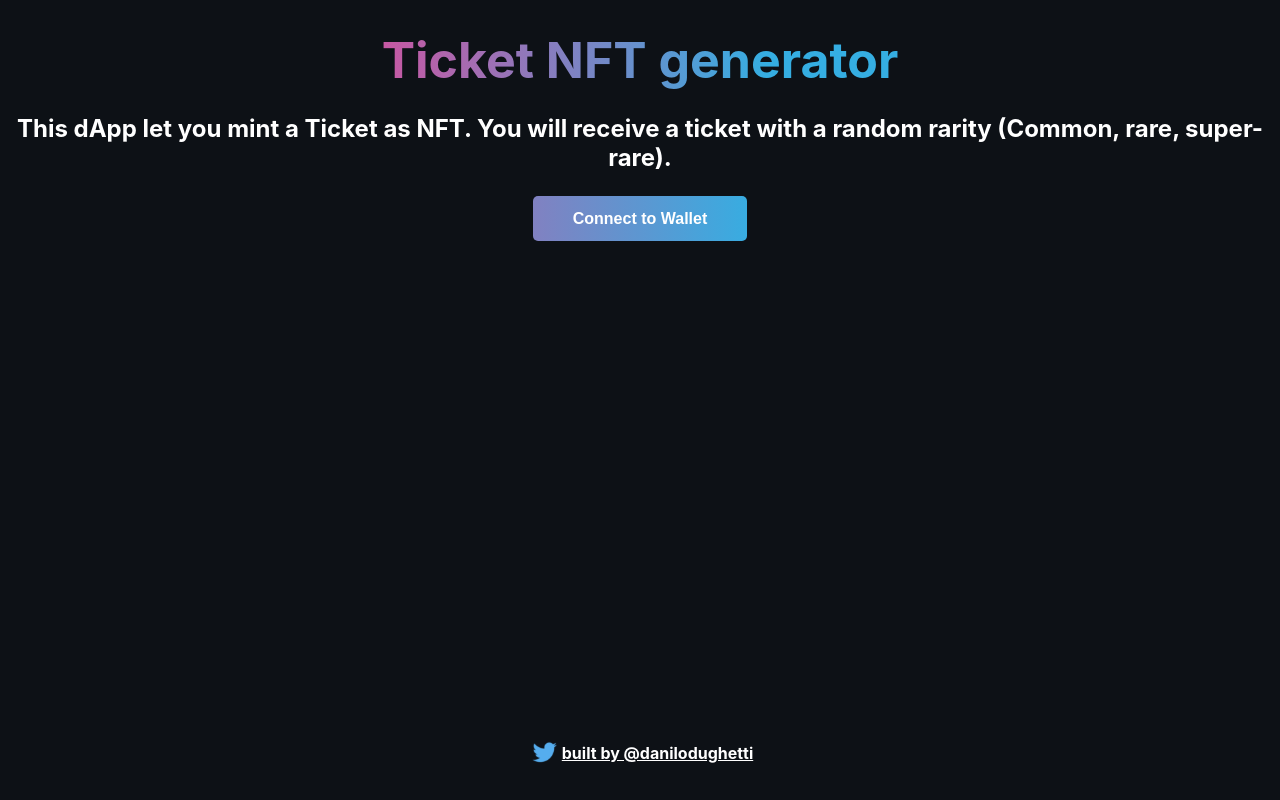
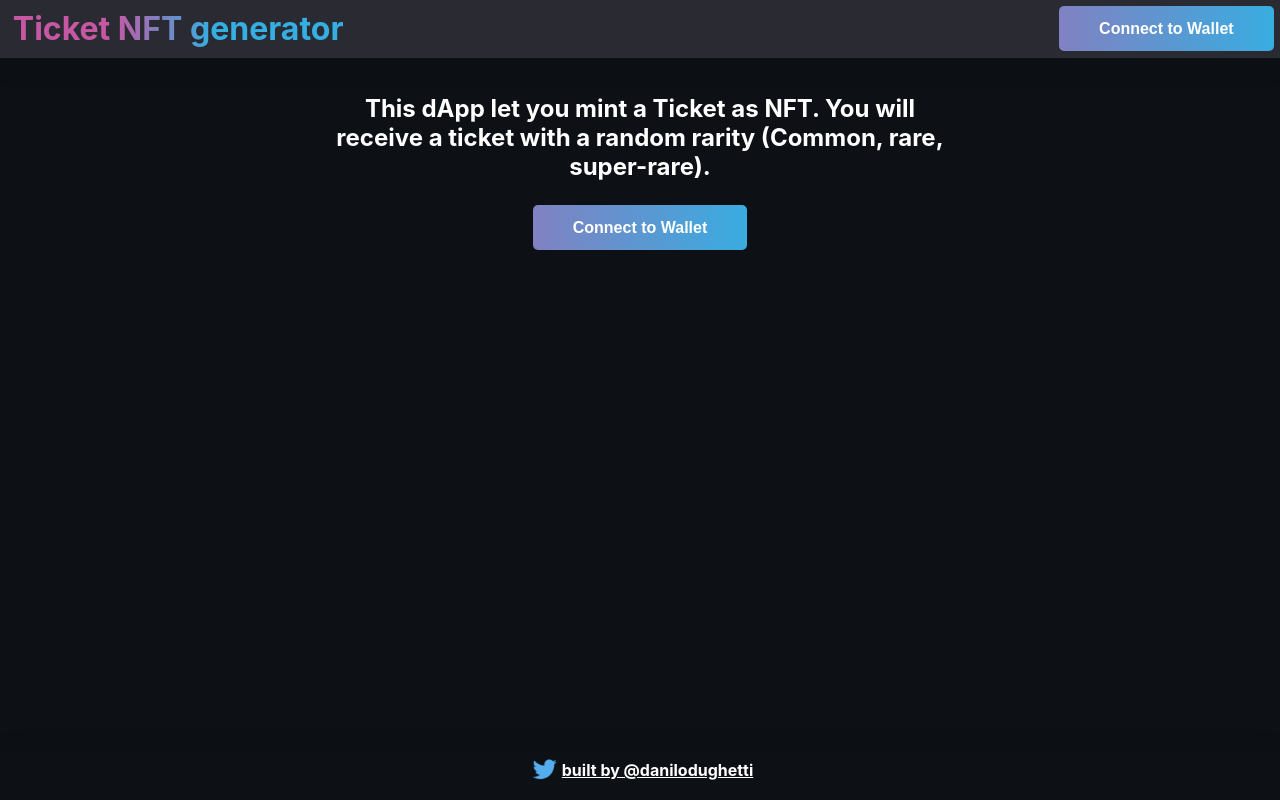
Before and after one commit to DaniloDughetti/ticket-nfts-fe, a React (Vite) app: page / in a window 1280 px wide. Built offline with nearby package versions, Linux system fonts and the light colour scheme.

Commit message:
CSS improvements

```diff
--- a/src/App.jsx
+++ b/src/App.jsx
@@ -59,8 +59,6 @@ const App = () => {
     console.log(baseUrl);
     axios.get(baseUrl)
       .then(response => {
-        console.log("________________________");
-        console.log(response);
         if (response !== null && response !== undefined) {
 
           for (let i = 0; i < response.data.result.length; i++) {
@@ -102,8 +100,6 @@ const App = () => {
                         _token.tokenId = tokenIds[i];
                         _tokenList.push(_token);
                       }
-                      console.log(_tokenList);
-                      console.log("*************************");
                       setTokenList(_tokenList);
                       setIsTokensLoading(false);
                     }).catch(error => console.log(error));
@@ -285,12 +281,32 @@ const App = () => {
     getTokensSupplyStatus();
   }, []);
 
+  const getCurrentAccountCropped = (account) => {
+
+    return account.substring(0, 3) + "..." + account.substring(account.length - 3, account.length);
+  }
+
   return (
     <div className="App">
+      <div className="navbar">
+        <p className="header gradient-text">Ticket NFT generator</p>
+        {currentAccount === '' ? (
+          renderNotConnectedContainer()
+        ) : (
+            <div>
+              <button
+                disabled="true"
+                className="cta-button connect-wallet-button"
+              >
+                {getCurrentAccountCropped(currentAccount)}
+              </button>
+            </div>
+          )}
+      </div>
       <div className="container">
         <div className="header-container">
-          <p className="header gradient-text">Ticket NFT generator</p>
-          <p className="sub-text">
+
+          <p className="sub-text disclaimer">
             This dApp let you mint a Ticket as NFT. You will receive a ticket
             with a random rarity (Common, rare, super-rare).
           </p>
--- a/src/styles/App.css
+++ b/src/styles/App.css
@@ -27,6 +27,9 @@
   font-size: 150%;
   font-weight: bold;
   color: white;
+  padding-left: 25%;
+  padding-right: 25%;
+  margin-top: 5%;
 }
 
 .gradient-text {
@@ -76,7 +79,12 @@
   display: flex;
   justify-content: center;
   align-items: center;
-  padding-bottom: 30px;
+  padding-bottom: 1%;
+  box-shadow: 0 4px 30px rgba(0, 0, 0, 0.1);
+  backdrop-filter: blur(7.6px);
+  position: fixed;
+  bottom: 0;
+  width: 100%;
 }
 
 .twitter-logo {
@@ -108,8 +116,8 @@
 .tokenItem {
   display: inline-block;
   border-radius: 10px;
-  background-color: #0d1116;
-  border: 1px solid #FFFFFF;
+  background-color: #6d6a75;
+  border: 0px solid #6d6a75;
   margin: 1%;
   padding: 1%;
 }
@@ -142,7 +150,25 @@
   height: 100%;
   display: contents;
 }
-
+.navbar {
+  overflow: hidden;
+  background-color: rgba(109, 106, 117,0.3);
+  position: fixed;
+  top: 0;
+  width: 100%;
+  box-shadow: 0 4px 30px rgba(0, 0, 0, 0.1);
+  backdrop-filter: blur(7.6px);
+}
+.navbar button {
+  float: right;
+  margin: 0.5%;
+}
+.navbar p {
+  font-size: 200%;
+  float: left;
+  margin-left: 1%;
+  margin-top: 0.7%;
+}
 /* KeyFrames */
 @-webkit-keyframes gradient-animation {
   0% {
```
